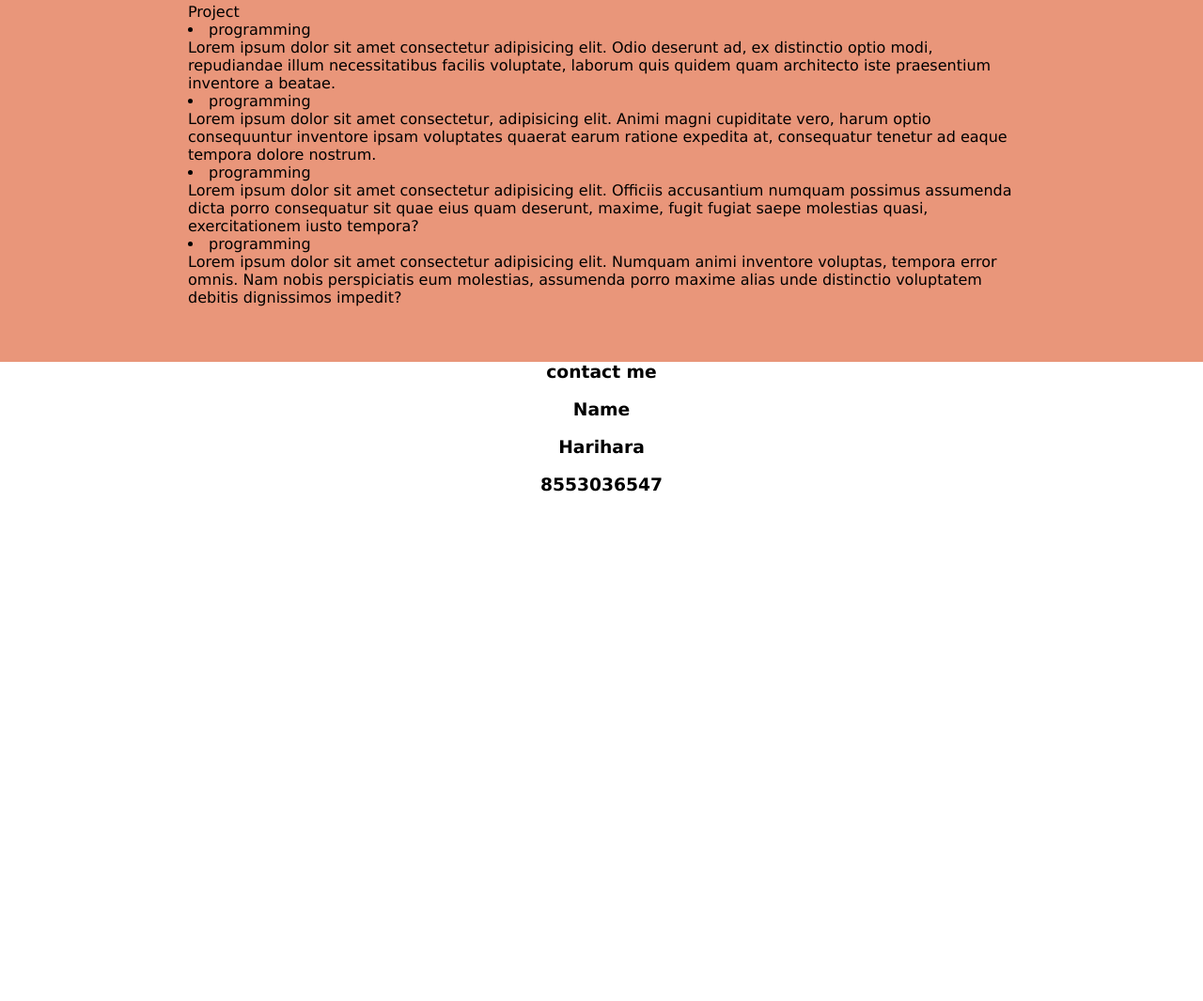
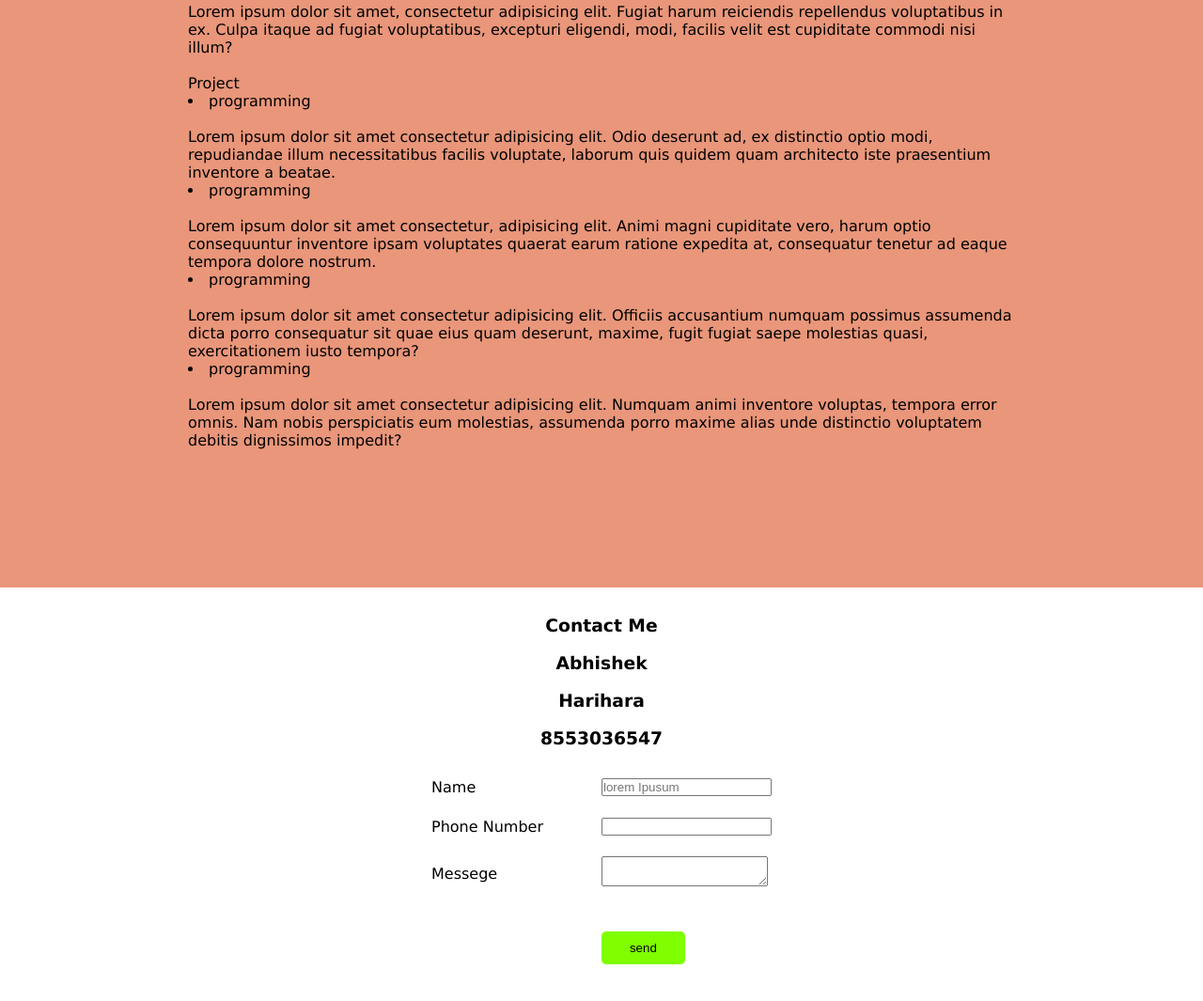
Before and after one commit to abhishekgowder/portfoliyo, a plain HTML site: page index.html in a window 1280 px wide. Shown: the part 2015-3080 px from the top of the page at 94% size. Before the commit the page ends 2560 px from the top, so only its background shows below. Drawn offline with Linux system fonts and the light colour scheme.

Commit message:
Update index.html

```diff
--- a/index.html
+++ b/index.html
@@ -66,32 +66,70 @@
         <h1>Skill And Project</h1>
         <br>
         <div class="Skills" id="skills">Skills
-            <li>programming</li>
+            <li>programming</li><br>
             <p>Lorem ipsum, dolor sit amet consectetur adipisicing elit. Animi quibusdam repellat neque autem veniam cumque? Dolorum ipsam quaerat, quis delectus velit eos cupiditate, ipsa atque labore cum, placeat magnam natus.</p>
-            <li>progrmming</li>
+            <li>progrmming</li><br>
             <p>Lorem ipsum dolor sit, amet consectetur adipisicing elit. Consequatur nemo, maxime deserunt ullam pariatur sequi optio aperiam deleniti rem nostrum illum labore veniam, distinctio odit corrupti sint, quisquam iure autem?</p>
-            <li>programming</li>
+            <li>programming</li><br>
             <p>Lorem ipsum dolor, sit amet consectetur adipisicing elit. Maiores molestiae aliquid magni laboriosam cupiditate, unde consequatur, laudantium delectus quisquam illo nisi, id aperiam repellat libero in laborum at dolor. Dicta.</p>
-            <li>programming</li>
+            <li>programming</li><br>
             <p>Lorem ipsum dolor sit amet, consectetur adipisicing elit. Fugiat harum reiciendis repellendus voluptatibus in ex. Culpa itaque ad fugiat voluptatibus, excepturi eligendi, modi, facilis velit est cupiditate commodi nisi illum?</p>
         </div>
         <br>
         <div class="Project">Project
-        <li>programming</li>
+        <li>programming</li><br>
         <p>Lorem ipsum dolor sit amet consectetur adipisicing elit. Odio deserunt ad, ex distinctio optio modi, repudiandae illum necessitatibus facilis voluptate, laborum quis quidem quam architecto iste praesentium inventore a beatae.</p>
-        <li>programming</li>
+        <li>programming</li><br>
         <p>Lorem ipsum dolor sit amet consectetur, adipisicing elit. Animi magni cupiditate vero, harum optio consequuntur inventore ipsam voluptates quaerat earum ratione expedita at, consequatur tenetur ad eaque tempora dolore nostrum.</p>
-        <li>programming</li>
+        <li>programming</li><br>
         <p>Lorem ipsum dolor sit amet consectetur adipisicing elit. Officiis accusantium numquam possimus assumenda dicta porro consequatur sit quae eius quam deserunt, maxime, fugit fugiat saepe molestias quasi, exercitationem iusto tempora?</p>
-        <LI>programming</LI>
+        <LI>programming</LI><br>
         <p>Lorem ipsum dolor sit amet consectetur adipisicing elit. Numquam animi inventore voluptas, tempora error omnis. Nam nobis perspiciatis eum molestias, assumenda porro maxime alias unde distinctio voluptatem debitis dignissimos impedit?</p>
          </div>
     </div>
     <div class="contact" id="contact">
-        <h3>contact me</h3><br>
-        <h3>Name</h3><br>
+        <h3>Contact Me</h3><br>
+        <h3>Abhishek</h3><br>
         <h3>Harihara</h3><br>
         <h3>8553036547</h3><br>
+        <form action="mailto:abhishek170me19003@gmail.com">
+            <table>
+                <tr>
+                    <td>
+                        <label for="username">Name</label>
+                    </td>
+                    <td>
+                        <input type="text" name="subject" placeholder="lorem Ipusum">
+                    </td>
+                </tr>
+                <tr>
+                    <td>
+                        <label for="phone number">Phone Number</label>
+                    </td>
+                    <td>
+                        <input type="number">
+                    </td>
+                </tr>
+                <tr>
+                    <td>
+                        <label for="msg">Messege</label>
+                    </td>
+                    <td>
+                        <textarea name="body"></textarea>
+                    </td>
+                </tr>
+                <tr>
+                    <td>
+                    </td>
+                </tr>
+                <tr>
+                    <td></td>
+                    <td>
+                        <button type="submit">send</button>
+                    </td>
+                </tr>
+            </table>
+        </form>
     </div>
 
 
@@ -128,7 +166,7 @@ th,td{
 
 }
 .project1{
-    height: 100vh;
+    height: 130vh;
     background-color: darksalmon;
     padding: 0PX 200PX;
 }
@@ -137,6 +175,7 @@ th,td{
 }
 .contact{
     text-align: center;
+    padding: 30px;
 }
 nav{
     background-color: cadetblue;
@@ -150,4 +189,23 @@ a{
     font-size: 20px;
     padding: 30px;
 }
+.contact table{
+    margin: auto;
+    text-align: left;
+}
+.contact button{
+    padding: 10px 30px;
+    background-color: chartreuse;
+    border: none;
+    border-radius: 5px;
+}
+.contact button:hover{
+    background-color: aqua;
+}
+@media (max-width: 600px)
+{
+    .firstpage{
+        background-color: darkcyan;
+    }
+}
 </style>
```
